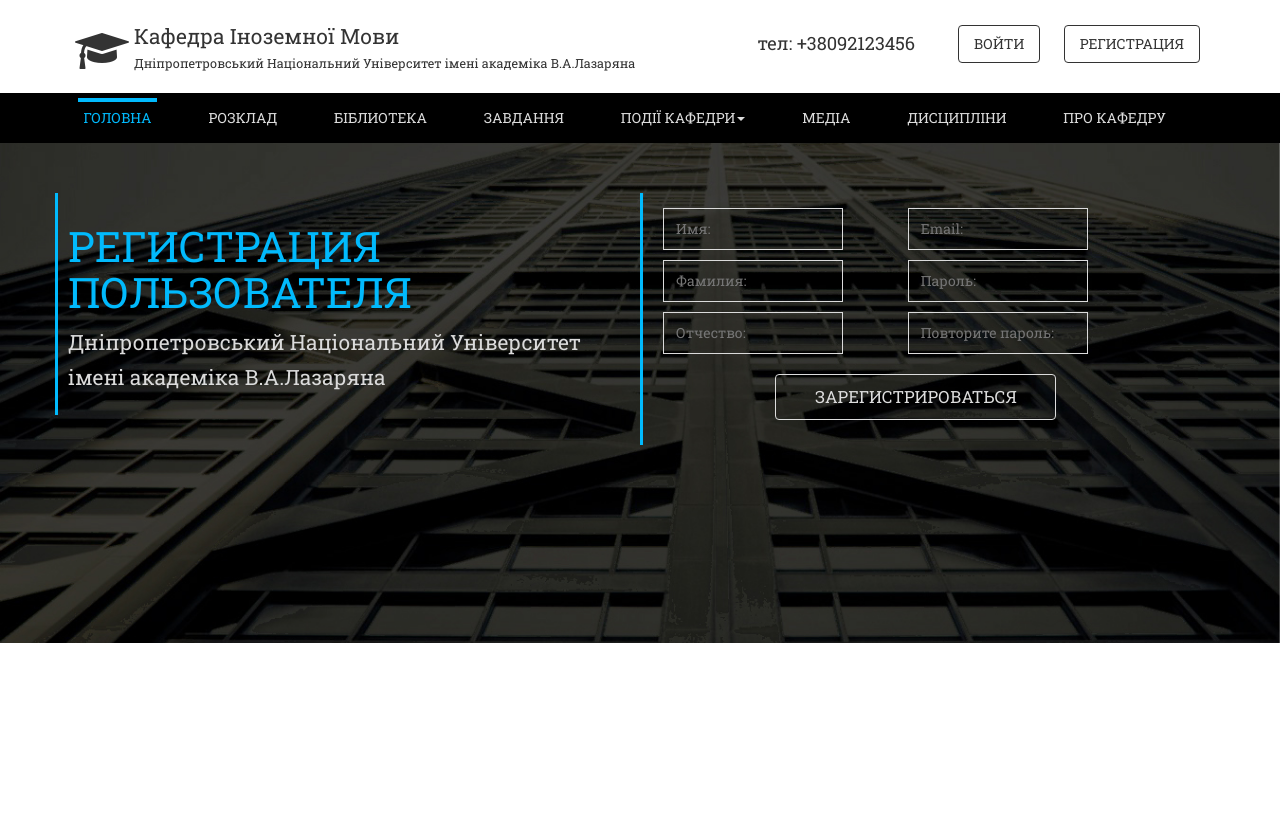
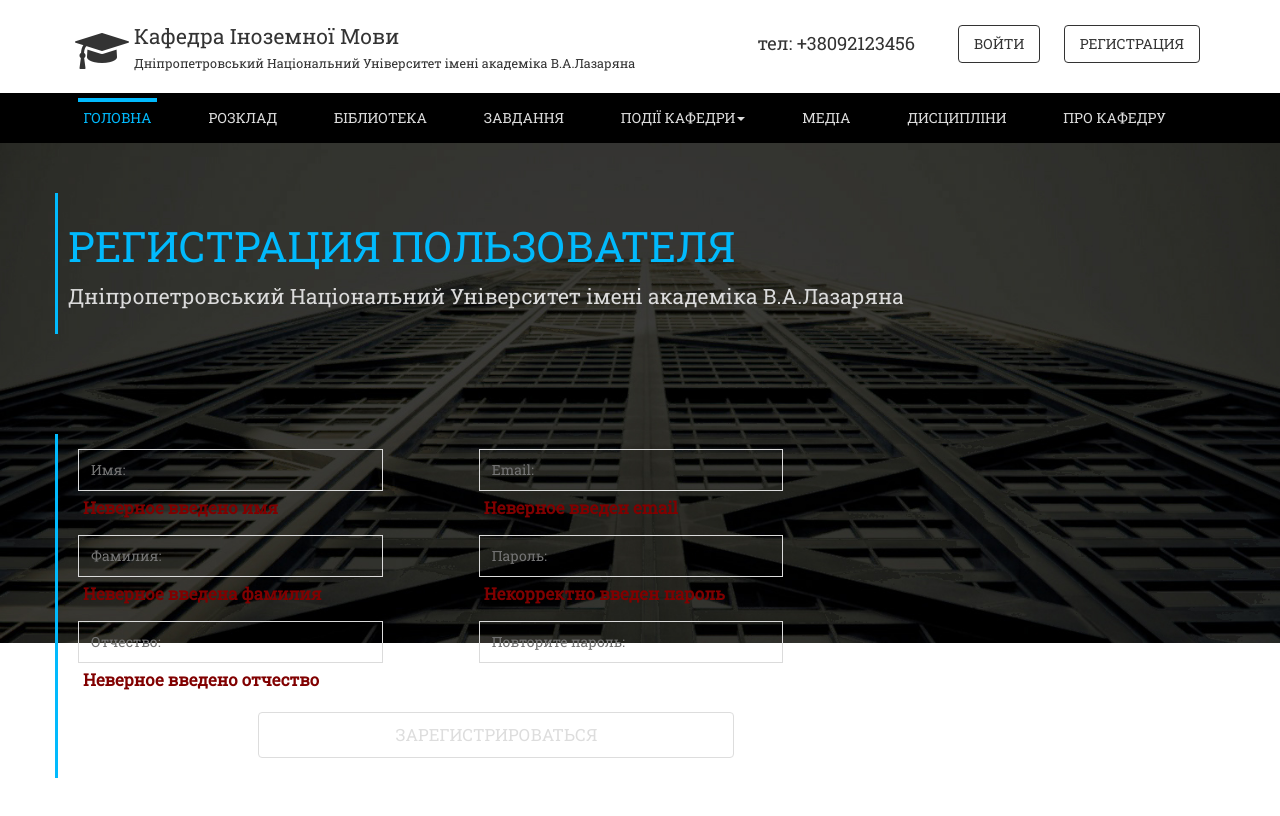
Before and after one commit to dimavetrov/EnglishDesign, a plain HTML site: page register.html in a window 1280 px wide. Drawn offline with Linux system fonts and the light colour scheme.

Commit message:
Changing the pages of auth and register

```diff
--- a/register.html
+++ b/register.html
@@ -24,7 +24,7 @@
 
             <div class="col-md-7 col-xs-12">
                 <div class="ico">
-                    <a href="index.html"> <i class="fa fa-graduation-cap" aria-hidden="true"></i></a>
+                    <a href="main.html"> <i class="fa fa-graduation-cap" aria-hidden="true"></i></a>
                 </div>
                 <div class="title"><h1>Кафедра Іноземної Мови</h1>
                 <span>Дніпропетровський Національний Університет імені академіка В.А.Лазаряна
@@ -47,7 +47,7 @@
 </header>
 
 
-<nav class="nav-block navbar navbar-default  ">
+<nav class="nav-block navbar navbar-default">
     <div class="container">
         <div class="row">
             <div class="navbar-header visible-xs">
@@ -89,35 +89,41 @@
 <section class="auth-block box-size">
     <div class="container">
         <div class="row">
-            <div class="col-md-6 auth">
+            <div class="col-md-10 col-md-offset-1 auth">
                 <h1>Регистрация пользователя</h1>
                 <h4>Дніпропетровський Національний Університет імені академіка В.А.Лазаряна</h4>
             </div>
 
-            <div class="col-md-6 register transition3s">
+            <div class="col-md-10 col-md-offset-1 register transition3s">
                 <form action="#">
                     <div>
                     <input type="text"  id="name" placeholder="Имя:">
+                        <label for="name">Неверное введено имя </label>
                     </div>
                     <div>
                     <input type="email"  id="email" placeholder="Email:">
+                        <label for="email">Неверное введен email </label>
+
                     </div>
                     <div>
                     <input type="text"  id="surname" placeholder="Фамилия:">
+                        <label for="surname">Неверное введена фамилия </label>
+
                     </div>
                     <div>
                     <input type="password" id="password" placeholder="Пароль:">
-                   <!-- <label for="password">Некорректно</label>!-->
+                    <label for="password">Некорректно введен пароль</label>
                     </div>
                     <div>
                     <input type="text"  id="fullname" placeholder="Отчество:">
+                        <label for="fullname">Неверное введено отчество </label>
+
                     </div>
 
                     <div>
                     <input type="password" id="repeat" placeholder="Повторите пароль:">
                     </div>
-                    <div class="btn-container pull-left">
-                        <a href="#" class="btn btn-default login-btn">Зарегистрироваться</a></div>
+                        <a href="#" class="btn btn-default login-btn">Зарегистрироваться</a>
                 </form>
             </div>
         </div>
```
Also changed, not shown: auth.html (+4 -7 lines), main.html (renamed from index.html, +3 -3 lines).
